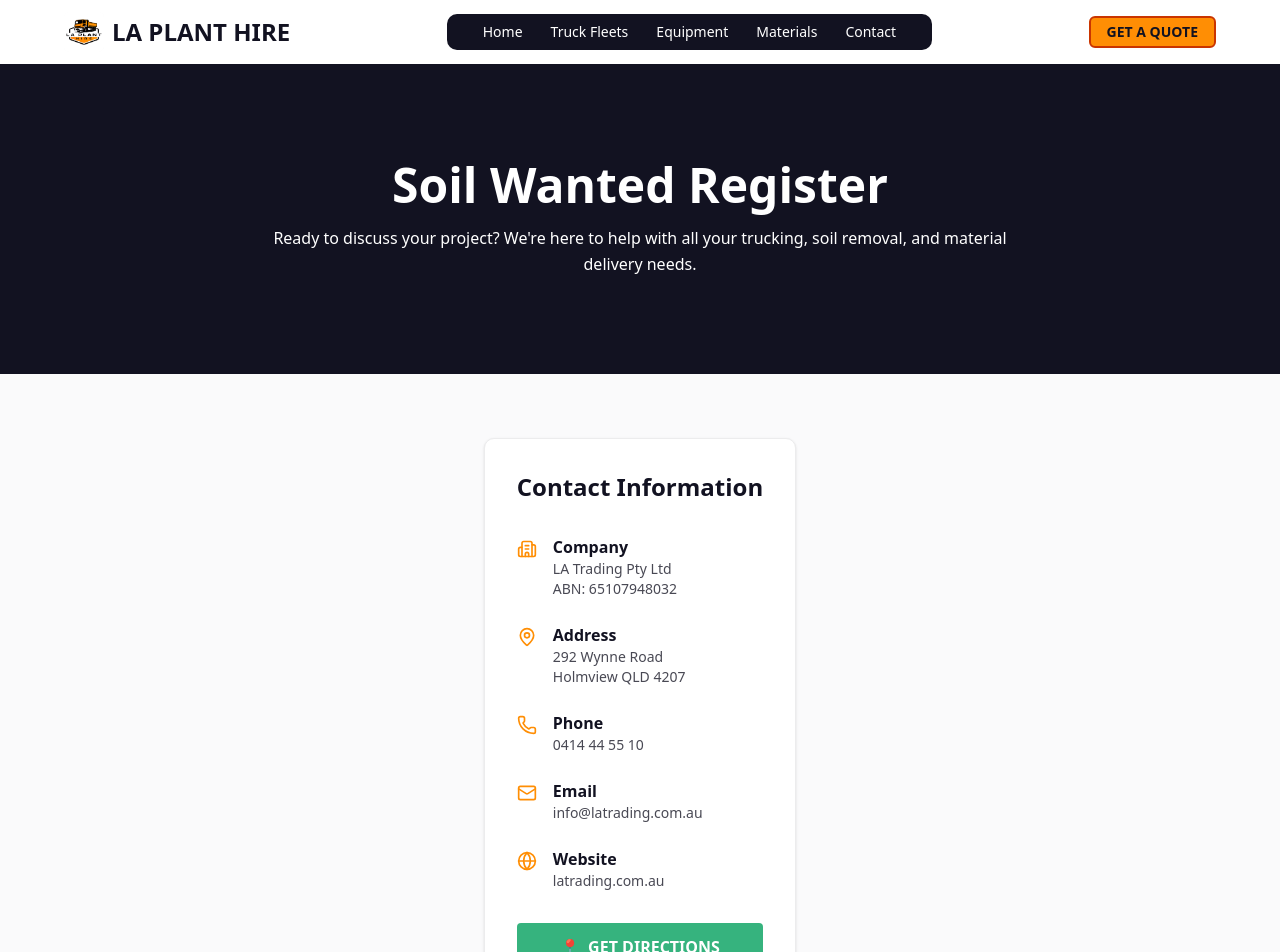
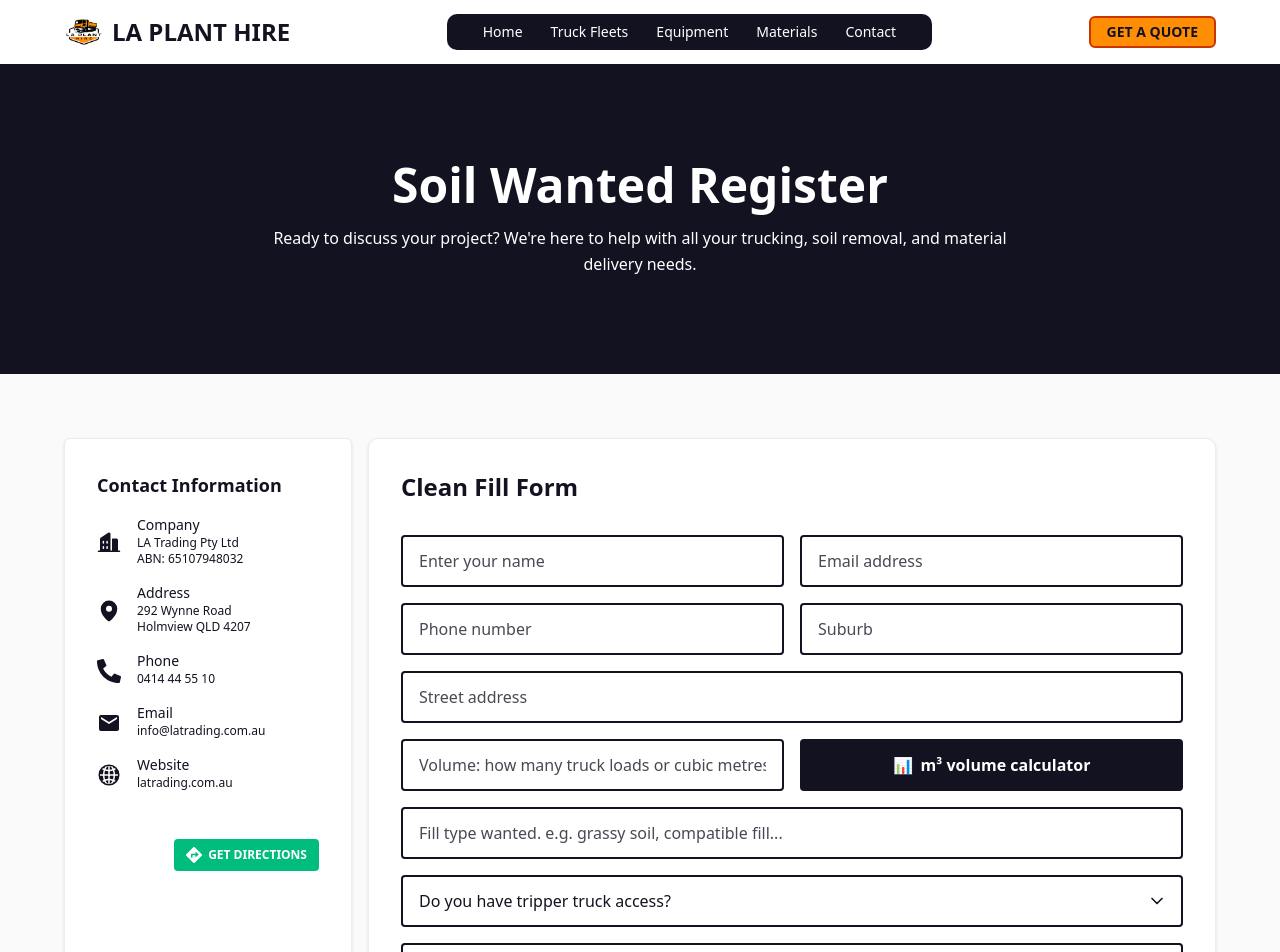
Before and after one commit to Rahul-Mallik-CSE/La-Plant-Hire, a Next.js app: page /contact in a window 1280 px wide. Shown: the top 952 px of the page. Built offline with nearby package versions, Linux system fonts and the light colour scheme.

Commit message:
feat: implement CleanFillForm component and enhance ContactInfo with dynamic data mapping

```diff
--- a/src/components/Materials/RegisterForm.tsx
+++ b/src/components/Materials/RegisterForm.tsx
@@ -2,13 +2,18 @@
 
 import React from "react";
 import ContactInfo from "./SubComponents/ContactInfo";
+import CleanFillForm from "./SubComponents/CleanFillForm";
 
 const RegisterForm = () => {
   return (
     <section className=" bg-background2 mx-auto py-6 md:py-8 lg:py-12 xl:py-16 ">
-      <div className="max-w-[2000px] mx-auto px-4 sm:px-6 lg:px-8 xl:px-16">
-        <div className="flex items-center justify-center gap-4  ">
+      <div className="max-w-7xl mx-auto px-4 sm:px-6 lg:px-8 xl:px-16">
+        <div className="w-full flex  justify-center gap-4  ">
+          {/* Contact info left side */}
           <ContactInfo />
+
+          {/* Clean fill form on right side */}
+          <CleanFillForm />
         </div>
       </div>
     </section>
--- a/src/components/Materials/SubComponents/CleanFillForm.tsx
+++ b/src/components/Materials/SubComponents/CleanFillForm.tsx
@@ -1 +1,159 @@
 /** @format */
+"use client";
+
+import type React from "react";
+
+import { useState } from "react";
+import { ChevronDown } from "lucide-react";
+
+export default function CleanFillForm() {
+  const [formData, setFormData] = useState({
+    name: "",
+    email: "",
+    phone: "",
+    suburb: "",
+    street: "",
+    volume: "",
+    fillType: "",
+    truckAccess: "",
+    comments: "",
+  });
+
+  const handleChange = (
+    e: React.ChangeEvent<
+      HTMLInputElement | HTMLTextAreaElement | HTMLSelectElement
+    >
+  ) => {
+    const { name, value } = e.target;
+    setFormData((prev) => ({ ...prev, [name]: value }));
+  };
+
+  const handleSubmit = (e: React.FormEvent) => {
+    e.preventDefault();
+    console.log("Form submitted:", formData);
+  };
+
+  return (
+    <div className="w-full bg-white rounded-lg p-8 shadow-sm border border-border">
+      <h2 className="text-2xl font-bold text-foreground mb-8">
+        Clean Fill Form
+      </h2>
+
+      <form onSubmit={handleSubmit} className="space-y-4">
+        {/* Name and Email Row */}
+        <div className="grid grid-cols-1 md:grid-cols-2 gap-4">
+          <input
+            type="text"
+            name="name"
+            placeholder="Enter your name"
+            value={formData.name}
+            onChange={handleChange}
+            className="w-full px-4 py-3 border-2 border-foreground rounded text-foreground placeholder-muted-foreground focus:outline-none focus:border-accent"
+          />
+          <input
+            type="email"
+            name="email"
+            placeholder="Email address"
+            value={formData.email}
+            onChange={handleChange}
+            className="w-full px-4 py-3 border-2 border-foreground rounded text-foreground placeholder-muted-foreground focus:outline-none focus:border-accent"
+          />
+        </div>
+
+        {/* Phone and Suburb Row */}
+        <div className="grid grid-cols-1 md:grid-cols-2 gap-4">
+          <input
+            type="tel"
+            name="phone"
+            placeholder="Phone number"
+            value={formData.phone}
+            onChange={handleChange}
+            className="w-full px-4 py-3 border-2 border-foreground rounded text-foreground placeholder-muted-foreground focus:outline-none focus:border-accent"
+          />
+          <input
+            type="text"
+            name="suburb"
+            placeholder="Suburb"
+            value={formData.suburb}
+            onChange={handleChange}
+            className="w-full px-4 py-3 border-2 border-foreground rounded text-foreground placeholder-muted-foreground focus:outline-none focus:border-accent"
+          />
+        </div>
+
+        {/* Street Address */}
+        <input
+          type="text"
+          name="street"
+          placeholder="Street address"
+          value={formData.street}
+          onChange={handleChange}
+          className="w-full px-4 py-3 border-2 border-foreground rounded text-foreground placeholder-muted-foreground focus:outline-none focus:border-accent"
+        />
+
+        {/* Volume and Calculator Row */}
+        <div className="grid grid-cols-1 md:grid-cols-2 gap-4">
+          <input
+            type="text"
+            name="volume"
+            placeholder="Volume: how many truck loads or cubic metres do you require?"
+            value={formData.volume}
+            onChange={handleChange}
+            className="w-full px-4 py-3 border-2 border-foreground rounded text-foreground placeholder-muted-foreground focus:outline-none focus:border-accent"
+          />
+          <button
+            type="button"
+            className="bg-foreground hover:bg-primary text-white font-bold py-3 px-4 rounded transition flex items-center justify-center gap-2"
+          >
+            <span>📊</span>
+            m³ volume calculator
+          </button>
+        </div>
+
+        {/* Fill Type */}
+        <input
+          type="text"
+          name="fillType"
+          placeholder="Fill type wanted. e.g. grassy soil, compatible fill..."
+          value={formData.fillType}
+          onChange={handleChange}
+          className="w-full px-4 py-3 border-2 border-foreground rounded text-foreground placeholder-muted-foreground focus:outline-none focus:border-accent"
+        />
+
+        {/* Truck Access Dropdown */}
+        <div className="relative">
+          <select
+            name="truckAccess"
+            value={formData.truckAccess}
+            onChange={handleChange}
+            className="w-full px-4 py-3 border-2 border-foreground rounded text-foreground focus:outline-none focus:border-accent appearance-none bg-white"
+          >
+            <option value="">Do you have tripper truck access?</option>
+            <option value="yes">Yes</option>
+            <option value="no">No</option>
+          </select>
+          <ChevronDown className="absolute right-4 top-1/2 transform -translate-y-1/2 w-5 h-5 text-foreground pointer-events-none" />
+        </div>
+
+        {/* Comments */}
+        <textarea
+          name="comments"
+          placeholder="Any further comment..."
+          value={formData.comments}
+          onChange={handleChange}
+          rows={6}
+          className="w-full px-4 py-3 border-2 border-foreground rounded text-foreground placeholder-muted-foreground focus:outline-none focus:border-accent resize-none"
+        />
+
+        {/* Submit Button */}
+        <div className="flex justify-end">
+          <button
+            type="submit"
+            className="bg-accent hover:bg-[#b36303] text-white font-bold px-8 py-3 rounded transition"
+          >
+            SUBMIT
+          </button>
+        </div>
+      </form>
+    </div>
+  );
+}
--- a/src/components/Materials/SubComponents/ContactInfo.tsx
+++ b/src/components/Materials/SubComponents/ContactInfo.tsx
@@ -1,69 +1,40 @@
 /** @format */
 
-import { MapPin, Phone, Mail, Globe, Building2 } from "lucide-react";
+import { Button } from "@/components/ui/button";
+import { contactInfoData } from "@/data/materialsData";
+import { ContactInfoItem } from "@/types/materialsTypes";
+import { FaDirections } from "react-icons/fa";
 
 export default function ContactInfo() {
   return (
-    <div className="bg-white rounded-lg p-8 shadow-sm border border-border">
-      <h2 className="text-2xl font-bold text-foreground mb-8">
+    <div className="bg-white min-w-72 rounded-sm p-8 shadow-sm border border-border">
+      <h2 className="text-base md:text-lg font-bold text-primary mb-2 md:mb-4">
         Contact Information
       </h2>
 
-      <div className="space-y-6">
-        {/* Company */}
-        <div className="flex gap-4">
-          <Building2 className="w-5 h-5 text-accent flex-shrink-0 mt-1" />
-          <div>
-            <p className="font-semibold text-foreground">Company</p>
-            <p className="text-sm text-muted-foreground">LA Trading Pty Ltd</p>
-            <p className="text-sm text-muted-foreground">ABN: 65107948032</p>
+      <div className="space-y-2 md:space-y-4">
+        {/* Map through contact info items */}
+        {contactInfoData.map((item: ContactInfoItem, index: number) => (
+          <div key={index} className="flex items-center gap-4">
+            <item.icon className="w-6 h-6 text-primary flex-shrink-0 mt-1" />
+            <div>
+              <p className="text-sm font-medium text-primary">{item.label}</p>
+              {item.details.map((detail: string, detailIndex: number) => (
+                <p key={detailIndex} className="text-xs text-primary">
+                  {detail}
+                </p>
+              ))}
+            </div>
           </div>
-        </div>
-
-        {/* Address */}
-        <div className="flex gap-4">
-          <MapPin className="w-5 h-5 text-accent flex-shrink-0 mt-1" />
-          <div>
-            <p className="font-semibold text-foreground">Address</p>
-            <p className="text-sm text-muted-foreground">292 Wynne Road</p>
-            <p className="text-sm text-muted-foreground">Holmview QLD 4207</p>
-          </div>
-        </div>
-
-        {/* Phone */}
-        <div className="flex gap-4">
-          <Phone className="w-5 h-5 text-accent flex-shrink-0 mt-1" />
-          <div>
-            <p className="font-semibold text-foreground">Phone</p>
-            <p className="text-sm text-muted-foreground">0414 44 55 10</p>
-          </div>
-        </div>
-
-        {/* Email */}
-        <div className="flex gap-4">
-          <Mail className="w-5 h-5 text-accent flex-shrink-0 mt-1" />
-          <div>
-            <p className="font-semibold text-foreground">Email</p>
-            <p className="text-sm text-muted-foreground">
-              info@latrading.com.au
-            </p>
-          </div>
-        </div>
-
-        {/* Website */}
-        <div className="flex gap-4">
-          <Globe className="w-5 h-5 text-accent flex-shrink-0 mt-1" />
-          <div>
-            <p className="font-semibold text-foreground">Website</p>
-            <p className="text-sm text-muted-foreground">latrading.com.au</p>
-          </div>
-        </div>
+        ))}
 
         {/* Get Directions Button */}
-        <button className="w-full bg-[#36b37e] hover:bg-[#229f6a] text-white font-bold py-3 rounded transition flex items-center justify-center gap-2 mt-8">
-          <span>📍</span>
-          GET DIRECTIONS
-        </button>
+        <div className="w-full flex justify-end">
+          <Button className="text-xs h-8 px-2 bg-emerald-500 hover:bg-emerald-600 border-emerald-700 text-white font-bold  rounded transition flex items-center justify-center gap-1.5 mt-8">
+            <FaDirections className="w-3 h-3 text-white " />
+            GET DIRECTIONS
+          </Button>
+        </div>
       </div>
     </div>
   );
--- /dev/null
+++ b/src/data/materialsData.tsx
@@ -0,0 +1,35 @@
+/** @format */
+
+import { ContactInfoItem } from "@/types/materialsTypes";
+import { PiBuildingsFill, PiMapPinFill } from "react-icons/pi";
+import { FaPhoneAlt } from "react-icons/fa";
+import { MdEmail } from "react-icons/md";
+import { IoGlobe } from "react-icons/io5";
+
+export const contactInfoData: ContactInfoItem[] = [
+  {
+    icon: PiBuildingsFill,
+    label: "Company",
+    details: ["LA Trading Pty Ltd", "ABN: 65107948032"],
+  },
+  {
+    icon: PiMapPinFill,
+    label: "Address",
+    details: ["292 Wynne Road", "Holmview QLD 4207"],
+  },
+  {
+    icon: FaPhoneAlt,
+    label: "Phone",
+    details: ["0414 44 55 10"],
+  },
+  {
+    icon: MdEmail,
+    label: "Email",
+    details: ["info@latrading.com.au"],
+  },
+  {
+    icon: IoGlobe,
+    label: "Website",
+    details: ["latrading.com.au"],
+  },
+];
--- /dev/null
+++ b/src/types/materialsTypes.tsx
@@ -0,0 +1,9 @@
+/** @format */
+
+import { IconType } from "react-icons";
+
+export interface ContactInfoItem {
+  icon: IconType;
+  label: string;
+  details: string[];
+}
```
